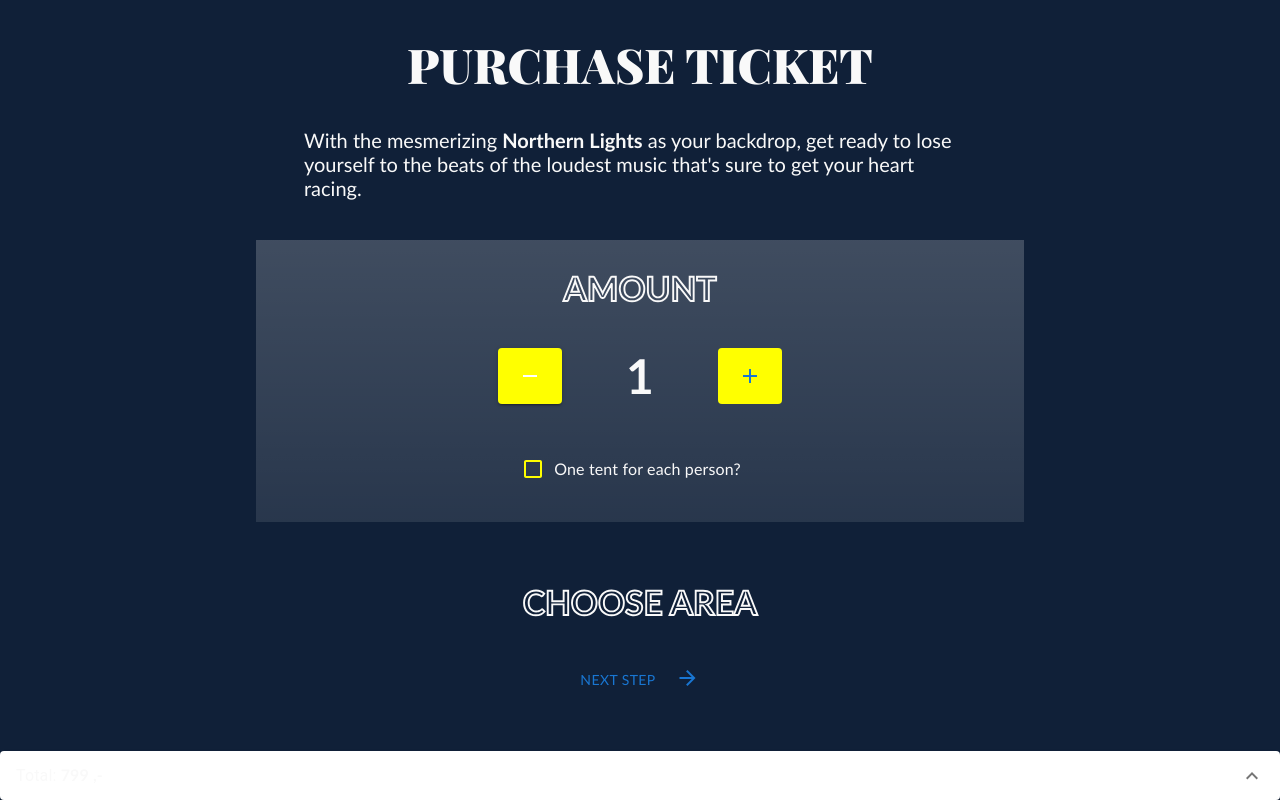
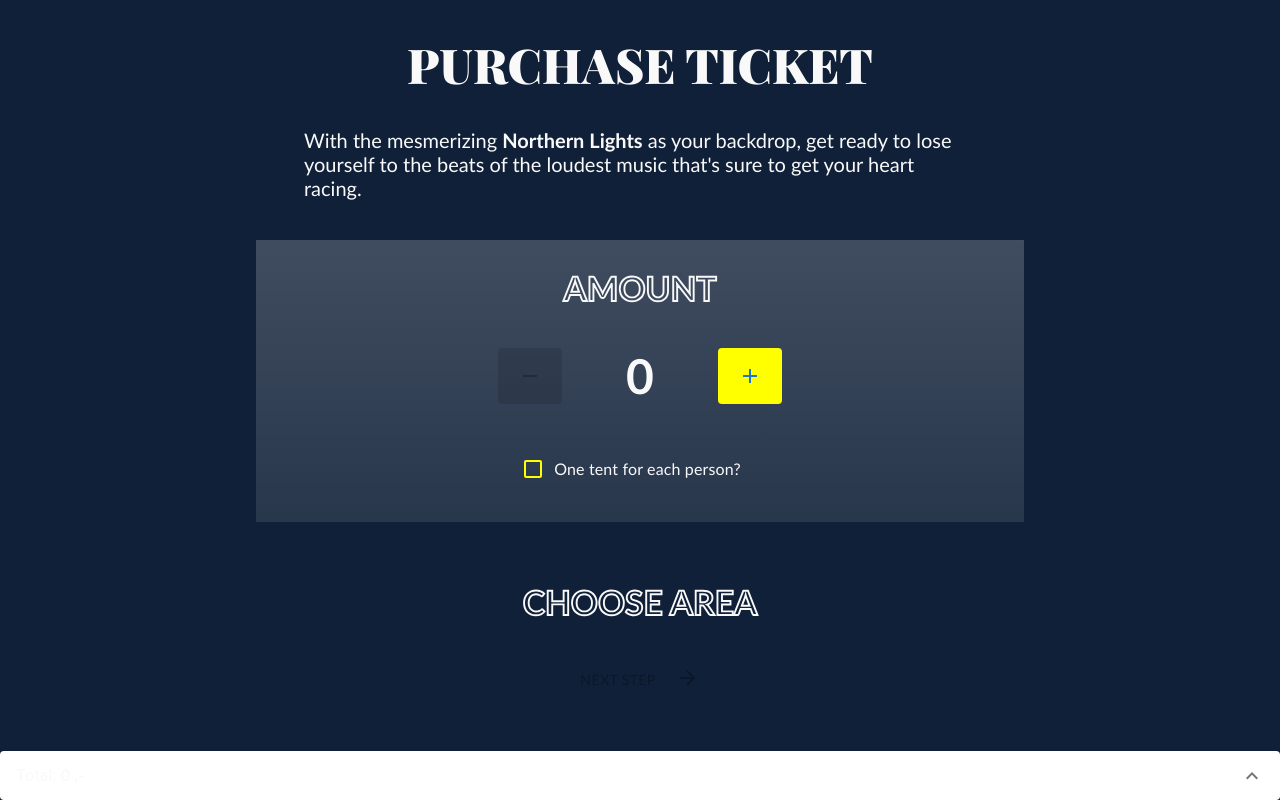
Before and after one commit to jona08n9/booking_flow, a Next.js app: page / in a window 1280 px wide. Built offline with nearby package versions, Linux system fonts and the light colour scheme; no server answers; a web font is replaced by a local one.

Commit message:
cant move on from index when ticket is 0

```diff
--- a/src/components/TicketAmountPicker.js
+++ b/src/components/TicketAmountPicker.js
@@ -7,10 +7,10 @@ import Checkbox from "@mui/material/Checkbox";
 import { Typography } from "@mui/material";
 import { MaterialSymbol } from "material-symbols";
 
-export function TicketAmountPicker(props) {
+export function TicketAmountPicker() {
   // Creates const variables and sets defaultState
   const [bookingDetails, setBookingDetails] = useContext(BookingInformation);
-  const [ticketAmount, setTicketAmount] = useState(1);
+  const [ticketAmount, setTicketAmount] = useState(0);
   const [oneTentForEach, setOneTentForEach] = useState(false);
   const [twoPersonTentNum, setTwoPersonTentNum] = useState(0);
 
--- a/src/pages/index.js
+++ b/src/pages/index.js
@@ -7,8 +7,9 @@ import { useRouter } from "next/router";
 import "material-symbols";
 import Drawer from "@/components/PriceDrawer";
 import config from "../../config";
+import { TicketAmountPicker } from "@/components/TicketAmountPicker";
 
-export default function AreaAndAmount() {
+export default function AreaAndAmount(props) {
   // States
   const apiUrl = config[process.env.NODE_ENV].apiUrl;
   /* creates state for our useContext "BookingInformation" that wraps around the hole app */
@@ -32,7 +33,7 @@ export default function AreaAndAmount() {
     router.push(`/ticket_type_and_add_on`);
   }
   function updateBookingDetails(reservation_id) {
-    setBookingDetails(prev => ({
+    setBookingDetails((prev) => ({
       ...prev,
       reservation_id,
       buyTimeout: countdownTime,
@@ -43,8 +44,7 @@ export default function AreaAndAmount() {
     <main>
       <h1 className="mx-4 mt-10 text-center"> Purchase ticket</h1>
       <p className="mx-auto my-10 max-w-2xl">
-        With the mesmerizing <strong>Northern Lights</strong> as your backdrop, get ready to lose
-        yourself to the beats of the loudest music that's sure to get your heart racing.
+        With the mesmerizing <strong>Northern Lights</strong> as your backdrop, get ready to lose yourself to the beats of the loudest music that's sure to get your heart racing.
       </p>
       <div className="mx-auto max-w-3xl">
         {/* component, that lets user choose amount of tickets */}
@@ -68,13 +68,22 @@ export default function AreaAndAmount() {
       </div> */}
 
       <div className=" mb-16 mt-10 flex justify-center">
-        <Button
-          className=" mb-10 h-10 gap-5 place-self-center rounded-none border-2 border-solid border-color-yellow px-6 font-sans font-semibold text-color-yellow hover:bg-color-yellow hover:text-color-black "
-          onClick={reserveTickets}
-        >
-          <span className="pt-1">Next step</span>{" "}
-          <span className="material-symbols-outlined">arrow_forward</span>
-        </Button>
+        {bookingDetails.ticketAmount === 0 ? (
+          <Button
+            disabled={true}
+            className=" mb-10 h-10 gap-5 place-self-center rounded-none border-2 border-solid border-color-gray bg-color-gray px-6 font-sans font-semibold text-color-black hover:bg-color-yellow hover:text-color-black "
+            onClick={reserveTickets}
+          >
+            <span className="pt-1">Next step</span> <span className="material-symbols-outlined">arrow_forward</span>
+          </Button>
+        ) : (
+          <Button
+            className=" mb-10 h-10 gap-5 place-self-center rounded-none border-2 border-solid border-color-yellow px-6 font-sans font-semibold text-color-yellow hover:bg-color-yellow hover:text-color-black "
+            onClick={reserveTickets}
+          >
+            <span className="pt-1">Next step</span> <span className="material-symbols-outlined">arrow_forward</span>
+          </Button>
+        )}
       </div>
 
       <div className={`fixed bottom-0 left-0 right-0 `}>
```
